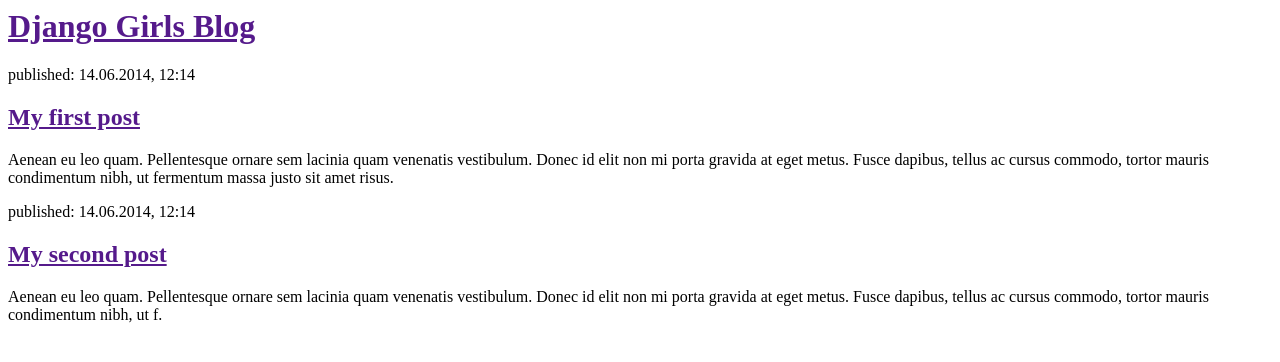
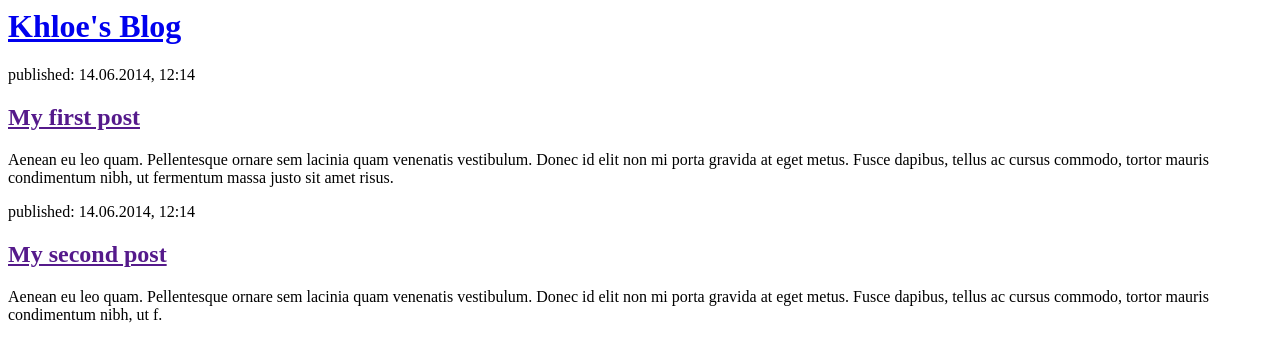
Before and after one commit to kbucknor3181/my-first-blog, a Django app: page / in a window 1280 px wide. Shown: the top 362 px of the page. Run offline with Django 3.2, Linux system fonts and the light colour scheme.

Commit message:
Changed HTML on site

```diff
--- a/blog/templates/blog/post_list.html
+++ b/blog/templates/blog/post_list.html
@@ -4,7 +4,7 @@
     </head>
     <body>
         <div>
-            <h1><a href="">Django Girls Blog</a></h1>
+            <h1><a href="http://127.0.0.1:8000/admin/">Khloe's Blog</a></h1>
         </div>
 
         <div>
```
